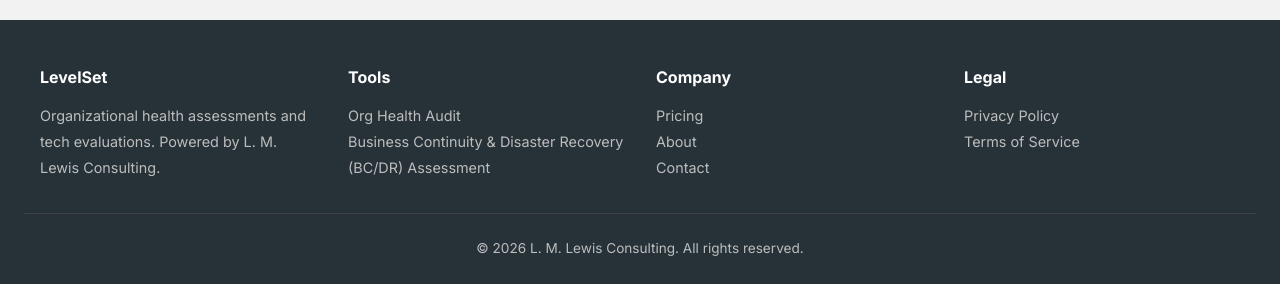
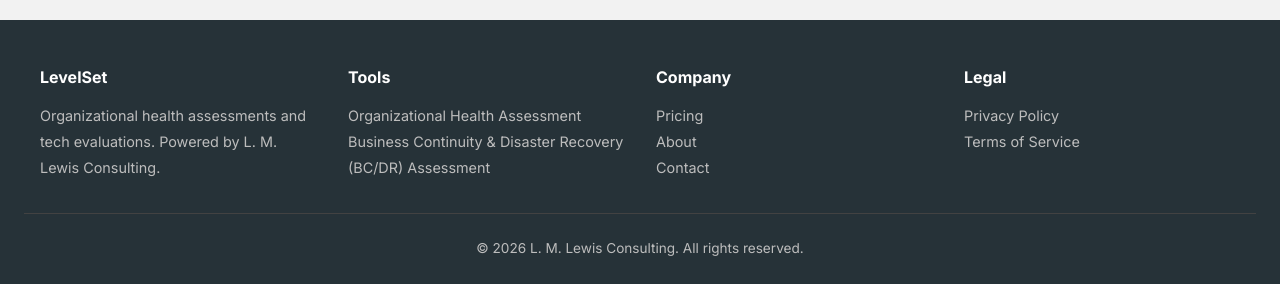
Before and after one commit to lmlewis1776/LevelSet, a Flask app: page /about in a window 1280 px wide. Shown: the part 1266-1550 px from the top of the page. Run offline with Flask 3, Linux system fonts and the light colour scheme.

Commit message:
Update base.html
Update from Org Health Audit to Organizational Health Assessment.

```diff
--- a/templates/base.html
+++ b/templates/base.html
@@ -76,7 +76,7 @@
             </div>
             <div class="footer-col">
                 <h4>Tools</h4>
-                <a href="/dei-audit">Org Health Audit</a><br>
+                <a href="/dei-audit">Organizational Health Assessment</a><br>
 
                 <a href="/tech-assessment">Business Continuity & Disaster Recovery (BC/DR) Assessment</a>
             </div>
```
